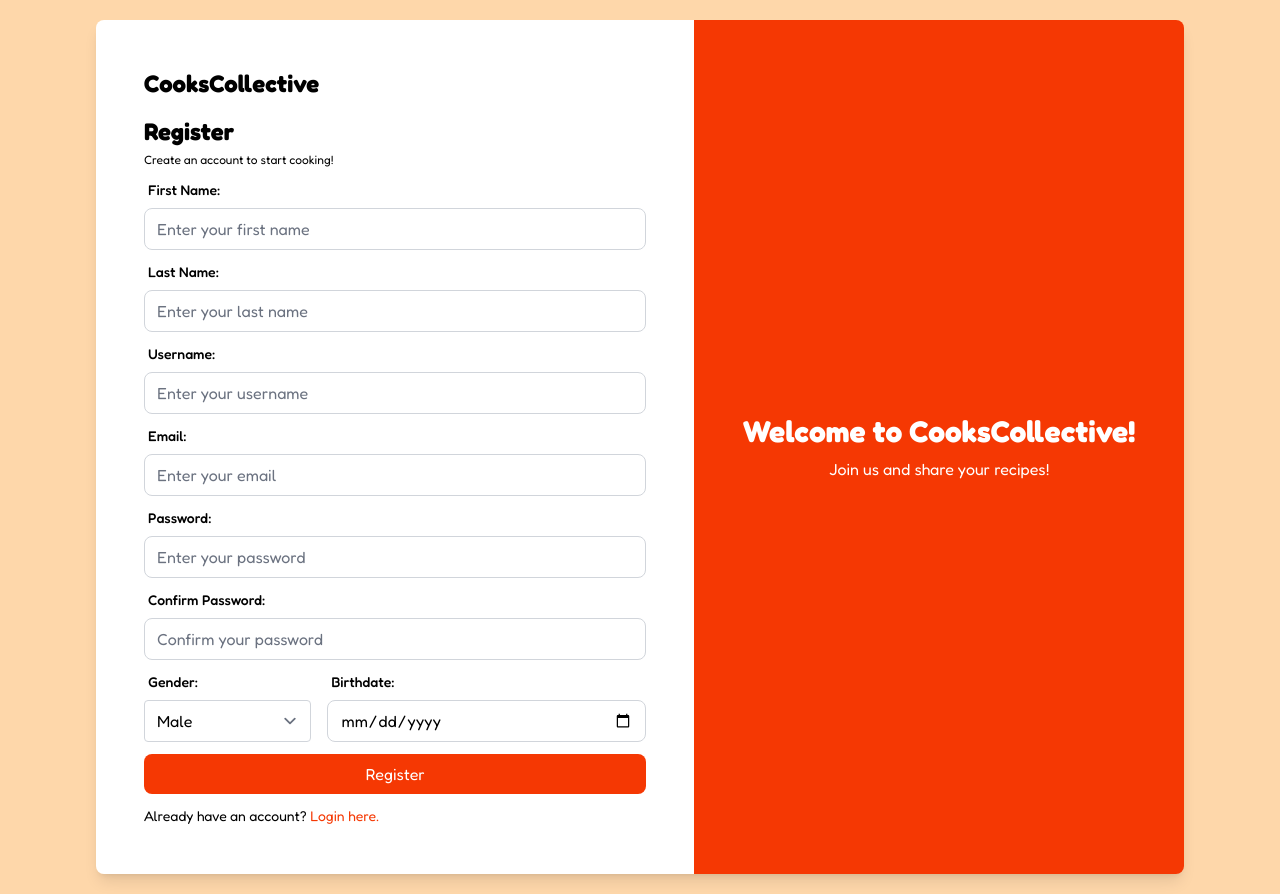
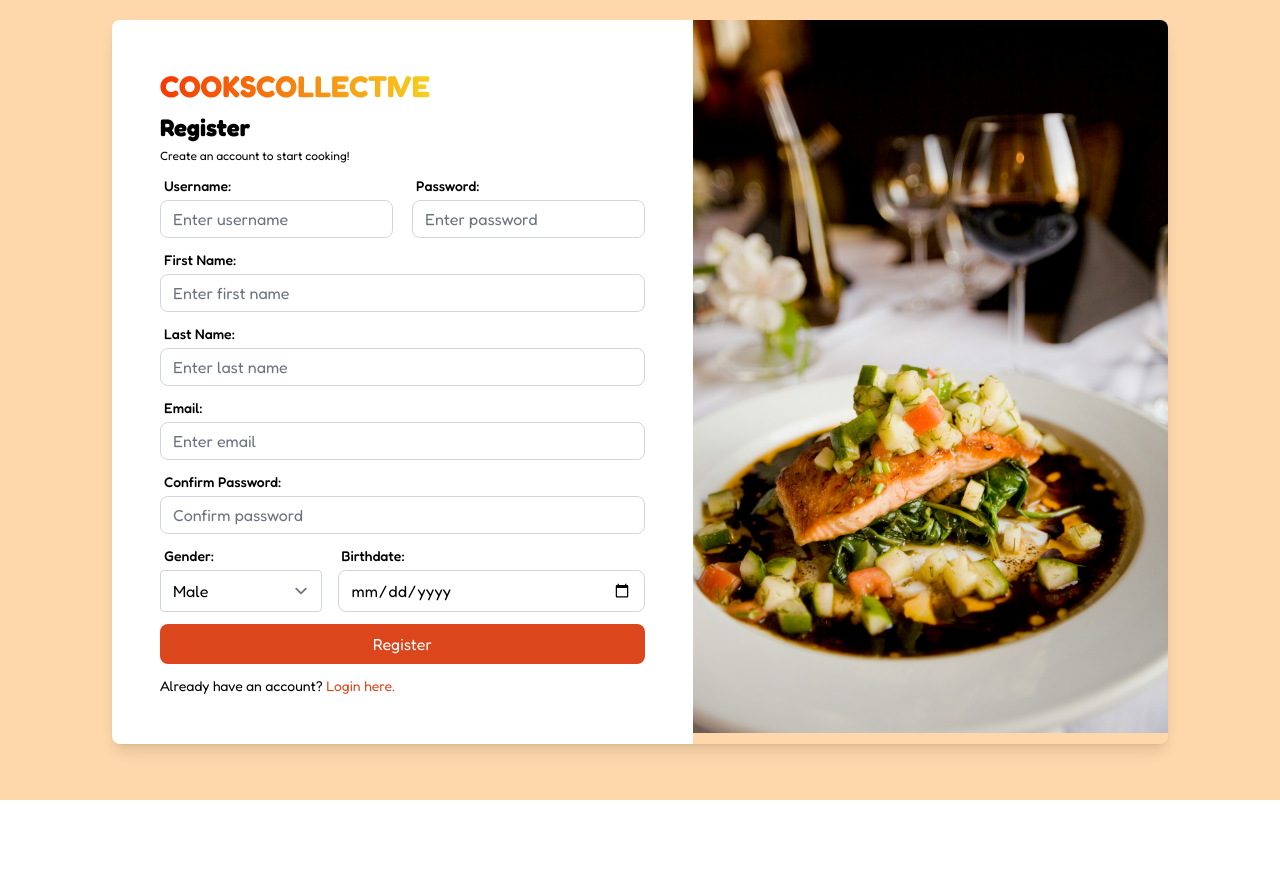
Before and after one commit to valceven/collective-cooks, a Django app: page /auth/register in a window 1280 px wide. After the commit the page ends 800 px from the top, so only its background shows below. Run offline with Django 5.2, Linux system fonts and the light colour scheme; some libraries are stand-ins or nearby versions.

Commit message:
to merge with master

```diff
--- a/CollectiveCooks/Foods/static/css/dist/styles.css
+++ b/CollectiveCooks/Foods/static/css/dist/styles.css
@@ -974,6 +993,10 @@
   height: 2rem;
 }
 
+.h-\[70\%\] {
+  height: 70%;
+}
+
 .h-auto {
   height: auto;
 }
@@ -986,6 +1009,10 @@
   height: 100vh;
 }
 
+.max-h-screen {
+  max-height: 100vh;
+}
+
 .min-h-56 {
   min-height: 14rem;
 }
@@ -1036,6 +1063,10 @@
 
 .w-\[100\%\] {
   width: 100%;
+}
+
+.w-\[48\%\] {
+  width: 48%;
 }
 
 .w-\[75\%\] {
@@ -1269,7 +1305,7 @@
 
 .bg-accent1 {
   --tw-bg-opacity: 1;
-  background-color: rgb(245 56 3 / var(--tw-bg-opacity));
+  background-color: rgb(219 70 29 / var(--tw-bg-opacity));
 }
 
 .bg-accent2 {
@@ -1484,7 +1520,7 @@
 
 .text-accent1 {
   --tw-text-opacity: 1;
-  color: rgb(245 56 3 / var(--tw-text-opacity));
+  color: rgb(219 70 29 / var(--tw-text-opacity));
 }
 
 .text-accent2 {
@@ -1754,9 +1820,9 @@
     margin-right: 4rem;
   }
 
-  .lg\:mx-24 {
-    margin-left: 6rem;
-    margin-right: 6rem;
+  .lg\:mx-28 {
+    margin-left: 7rem;
+    margin-right: 7rem;
   }
 
   .lg\:mx-72 {
@@ -1854,6 +1932,10 @@
 
   .lg\:h-full {
     height: 100%;
+  }
+
+  .lg\:max-h-screen {
+    max-height: 100vh;
   }
 
   .lg\:w-1\/2 {
--- a/CollectiveCooks/Foods/static_src/tailwind.config.js
+++ b/CollectiveCooks/Foods/static_src/tailwind.config.js
@@ -9,8 +9,8 @@
         extend: {  // Use 'extend' to add custom styles
             colors: {
                 'light-mode': '#FFFFFF',
-                'dark-mode': '#121212',
-                'accent1': '#f53803',  // Custom accent1 color for text and background
+                'dark-mode': '#1a1a1a',
+                'accent1': '#db461d',  // Custom accent1 color for text and background
                 'accent2': '#f5D020',
             },
             backgroundImage: theme => ({
--- a/CollectiveCooks/accounts/forms.py
+++ b/CollectiveCooks/accounts/forms.py
@@ -21,7 +21,7 @@
         fields = ['username','password']
 
 class RegistrationForm(UserCreationForm):
-    email = forms.EmailField(max_length=255,required=True)
+    email = forms.EmailField(max_length=500,required=True)
     gender = forms.ChoiceField(choices=User.Gender.choices, required=True)
     birthdate = forms.DateField(
         widget=forms.DateInput(attrs={'type': 'date'}),
@@ -38,7 +38,7 @@
             raise forms.ValidationError('This email already exists in the database!')
         return email
 
-class EditProfileForm(forms.ModelForm):
+class EditProfileForm(forms.ModelForm,):
     first_name = forms.CharField(
         max_length=50,
         required=False,
--- a/CollectiveCooks/accounts/templates/profile/edit_profile.html
+++ b/CollectiveCooks/accounts/templates/profile/edit_profile.html
@@ -104,7 +104,7 @@
             </div>
 
             <div class="form-group mb-4">
-                <label for="id_details" class="text-gray-700 dark:bg-gray-100 block font-semibold ml-1 mb-1">Bio:</label>
+                <label for="id_details" class="text-gray-700 block font-semibold ml-1 mb-1">Bio:</label>
                 <div>
                     <textarea
                         name="details"
--- a/CollectiveCooks/accounts/templates/register/register_page.html
+++ b/CollectiveCooks/accounts/templates/register/register_page.html
@@ -1,4 +1,5 @@
 {% load static tailwind_tags %}
+{% load static %}
 <!DOCTYPE html>
 <html lang="en">
 <head>
@@ -8,16 +9,50 @@
     <link rel="stylesheet" href="{% static 'css/styles.css' %}">
     {% tailwind_css %}
 </head>
-<body class="my-5 lg:h-full flex justify-center items-center bg-orange-200 dark:bg-dark-mode">
+<body class="my-5 lg:max-h-screen flex justify-center items-center bg-orange-200 dark:bg-dark-mode">
 
-    <main class="flex w-full max-w-full lg:mx-24 mx-8 rounded-lg shadow-lg overflow-hidden">
+    <main class="flex w-full max-w-full lg:mx-28 mx-8 rounded-lg shadow-lg overflow-hidden lg:max-h-screen">
         <div class="w-full lg:w-[55%] flex flex-col justify-center p-8 lg:p-12 bg-white dark:bg-gray-800">
-            <h1 class="text-2xl font-bold mb-4">CooksCollective</h1>
+            <h1 class="text-3xl font-bold mb-2 gradient-text inline-block">COOKSCOLLECTIVE</h1>
             <h1 class="text-2xl font-bold">Register</h1>
             <p class="mt-1 text-xs">Create an account to start cooking!</p>
 
             <form method="POST" action="{% url 'auth:register' %}" class="space-y-3">
                 {% csrf_token %}
+
+                <div class="flex items-center justify-between">
+                    <div class="w-[48%]">
+                        <label for="id_username" class="block text-sm font-medium ml-1 mb-1">Username:</label>
+                        <div>
+                            <input
+                                type="text"
+                                name="username"
+                                id="id_username"
+                                class="border border-gray-300 rounded-lg w-full focus:outline-none focus:ring focus:ring-blue-400 h-[70%]"
+                                placeholder="Enter username"
+                            >
+                            {% if form.username.errors %}
+                                <div class="text-red-500 text-sm">{{ form.username.errors }}</div>
+                            {% endif %}
+                        </div>
+                    </div>
+
+                    <div class="w-[48%]">
+                        <label for="id_password1" class="block text-sm font-medium ml-1 mb-1">Password:</label>
+                        <div>
+                            <input
+                                type="password"
+                                name="password1"
+                                id="id_password1"
+                                class="border border-gray-300 rounded-lg w-full focus:outline-none focus:ring focus:ring-blue-400 h-[70%]"
+                                placeholder="Enter password"
+                            >
+                            {% if form.password1.errors %}
+                                <div class="text-red-500 text-sm">{{ form.password1.errors }}</div>
+                            {% endif %}
+                        </div>
+                    </div>
+                </div>
 
                 <div class="form-group">
                     <label for="id_first_name" class="block text-sm font-medium ml-1 mb-1">First Name:</label>
@@ -26,8 +61,8 @@
                             type="text"
                             name="first_name"
                             id="id_first_name"
-                            class="border border-gray-300 rounded-lg mt-1 w-full focus:outline-none focus:ring focus:ring-blue-400"
-                            placeholder="Enter your first name"
+                            class="border border-gray-300 rounded-lg w-full focus:outline-none focus:ring focus:ring-blue-400 h-[70%]"
+                            placeholder="Enter first name"
                         >
                         {% if form.first_name.errors %}
                             <div class="text-red-500 text-sm">{{ form.first_name.errors }}</div>
@@ -42,27 +77,11 @@
                             type="text"
                             name="last_name"
                             id="id_last_name"
-                            class="border border-gray-300 rounded-lg mt-1 w-full focus:outline-none focus:ring focus:ring-blue-400"
-                            placeholder="Enter your last name"
+                            class="border border-gray-300 rounded-lg w-full focus:outline-none focus:ring focus:ring-blue-400 h-[70%]"
+                            placeholder="Enter last name"
                         >
                         {% if form.last_name.errors %}
                             <div class="text-red-500 text-sm">{{ form.last_name.errors }}</div>
-                        {% endif %}
-                    </div>
-                </div>
-
-                <div class=>
-                    <label for="id_username" class="block text-sm font-medium ml-1 mb-1">Username:</label>
-                    <div>
-                        <input
-                            type="text"
-                            name="username"
-                            id="id_username"
-                            class="border border-gray-300 rounded-lg mt-1 w-full focus:outline-none focus:ring focus:ring-blue-400"
-                            placeholder="Enter your username"
-                        >
-                        {% if form.username.errors %}
-                            <div class="text-red-500 text-sm">{{ form.username.errors }}</div>
                         {% endif %}
                     </div>
                 </div>
@@ -74,8 +93,8 @@
                             type="email"
                             name="email"
                             id="id_email"
-                            class="border border-gray-300 rounded-lg mt-1 w-full focus:outline-none focus:ring focus:ring-blue-400"
-                            placeholder="Enter your email"
+                            class="border border-gray-300 rounded-lg w-full focus:outline-none focus:ring focus:ring-blue-400 h-[70%]"
+                            placeholder="Enter email"
                         >
                         {% if form.email.errors %}
                             <div class="text-red-500 text-sm">{{ form.email.errors }}</div>
@@ -83,21 +102,6 @@
                     </div>
                 </div>
 
-                <div class="form-group">
-                    <label for="id_password1" class="block text-sm font-medium ml-1 mb-1">Password:</label>
-                    <div>
-                        <input
-                            type="password"
-                            name="password1"
-                            id="id_password1"
-                            class="border border-gray-300 rounded-lg mt-1 w-full focus:outline-none focus:ring focus:ring-blue-400"
-                            placeholder="Enter your password"
-                        >
-                        {% if form.password1.errors %}
-                            <div class="text-red-500 text-sm">{{ form.password1.errors }}</div>
-                        {% endif %}
-                    </div>
-                </div>
 
                 <div class="form-group">
                     <label for="id_password2" class="block text-sm font-medium ml-1 mb-1">Confirm Password:</label>
@@ -106,8 +110,8 @@
                             type="password"
                             name="password2"
                             id="id_password2"
-                            class="border border-gray-300 rounded-lg mt-1 w-full focus:outline-none focus:ring focus:ring-blue-400"
-                            placeholder="Confirm your password"
+                            class="border border-gray-300 rounded-lg w-full focus:outline-none focus:ring focus:ring-blue-400 h-[70%]"
+                            placeholder="Confirm password"
                         >
                         {% if form.password2.errors %}
                             <div class="text-red-500 text-sm">{{ form.password2.errors }}</div>
@@ -121,7 +125,7 @@
                         <select
                             name="gender"
                             id="id_gender"
-                            class="border border-gray-300 rounded focus:outline-none focus:ring focus:ring-blue-400 w-full mt-1"
+                            class="border border-gray-300 rounded focus:outline-none focus:ring focus:ring-blue-400 w-full h-[70%]"
                         >
                             {% for value, label in form.gender.field.choices %}
                                 <option value="{{ value }}">
@@ -141,7 +145,7 @@
                                 type="date"
                                 name="birthdate"
                                 id="id_birthdate"
-                                class="border border-gray-300 rounded-lg mt-1 w-full focus:outline-none focus:ring focus:ring-blue-400"
+                                class="border border-gray-300 rounded-lg w-full focus:outline-none focus:ring focus:ring-blue-400 h-[70%]"
                             >
                             {% if form.birthdate.errors %}
                                 <div class="text-red-500 text-sm">{{ form.birthdate.errors }}</div>
@@ -151,7 +155,7 @@
                 </div>
 
                 <div class="form-group">
-                    <button type="submit" class="w-full bg-accent1 text-white py-2 rounded-lg hover:bg-accent2">Register</button>
+                    <button type="submit" class="w-full bg-accent1 text-white py-2 rounded-lg hover:bg-accent2 h-[70%]">Register</button>
                 </div>
 
                 <p class="mt-4 text-sm">Already have an account? <a href="{% url 'auth:login' %}" class="text-accent1 hover:underline">Login here.</a></p>
@@ -159,13 +163,12 @@
 
         </div>
 
-        <div class="w-0 lg:w-[45%] bg-accent1 flex justify-center items-center">
-            <!-- Background content can be added here -->
-            <div class="text-white text-center">
-                <h2 class="text-3xl font-bold">Welcome to CooksCollective!</h2>
-                <p class="mt-2">Join us and share your recipes!</p>
+        <div class="w-0 lg:w-[45%]">
+            <div class="">
+                <img src="{% static  'images/register-bg.jpg'%}" alt="A pizza was here" class="object-fit w-full max-h-screen">
             </div>
         </div>
+
     </main>
 
 </body>
--- a/CollectiveCooks/static/css/styles.css
+++ b/CollectiveCooks/static/css/styles.css
@@ -11,6 +11,15 @@
     padding: 40px 20px;
 }
 
+.gradient-text {
+  display: inline-block;
+  width: max-content;
+  background: linear-gradient(to right,#f53803, #f5D020);
+  -webkit-background-clip: text;
+  background-clip: text;
+  color: transparent;
+  -webkit-text-fill-color: transparent;
+}
 hr{
   height: 2px; /* Set the height of the line */
   color: #888;
--- a/CollectiveCooks/templates/home.html
+++ b/CollectiveCooks/templates/home.html
@@ -1,9 +1,7 @@
 {% extends 'layout.html' %}
 {% load static %}
 
-{% block title %}
-  Collective Cooks
-{% endblock %}
+{% block title %} Collective Cooks {% endblock %}
 
 {% block content %}
 
```
Also changed, not shown: other parts of CollectiveCooks/Foods/static/css/dist/styles.css (+86 -20 lines), CollectiveCooks/accounts/templates/login/login_page.html (+14 -6 lines), CollectiveCooks/accounts/templates/profile/profile.html (+9 -1 lines), CollectiveCooks/templates/layout.html (+4 -12 lines), CollectiveCooks/db.sqlite3, CollectiveCooks/media/Screenshot_2024-11-19_101433.png (added), CollectiveCooks/static/images/register-bg.jpg (added), 1 other file.
